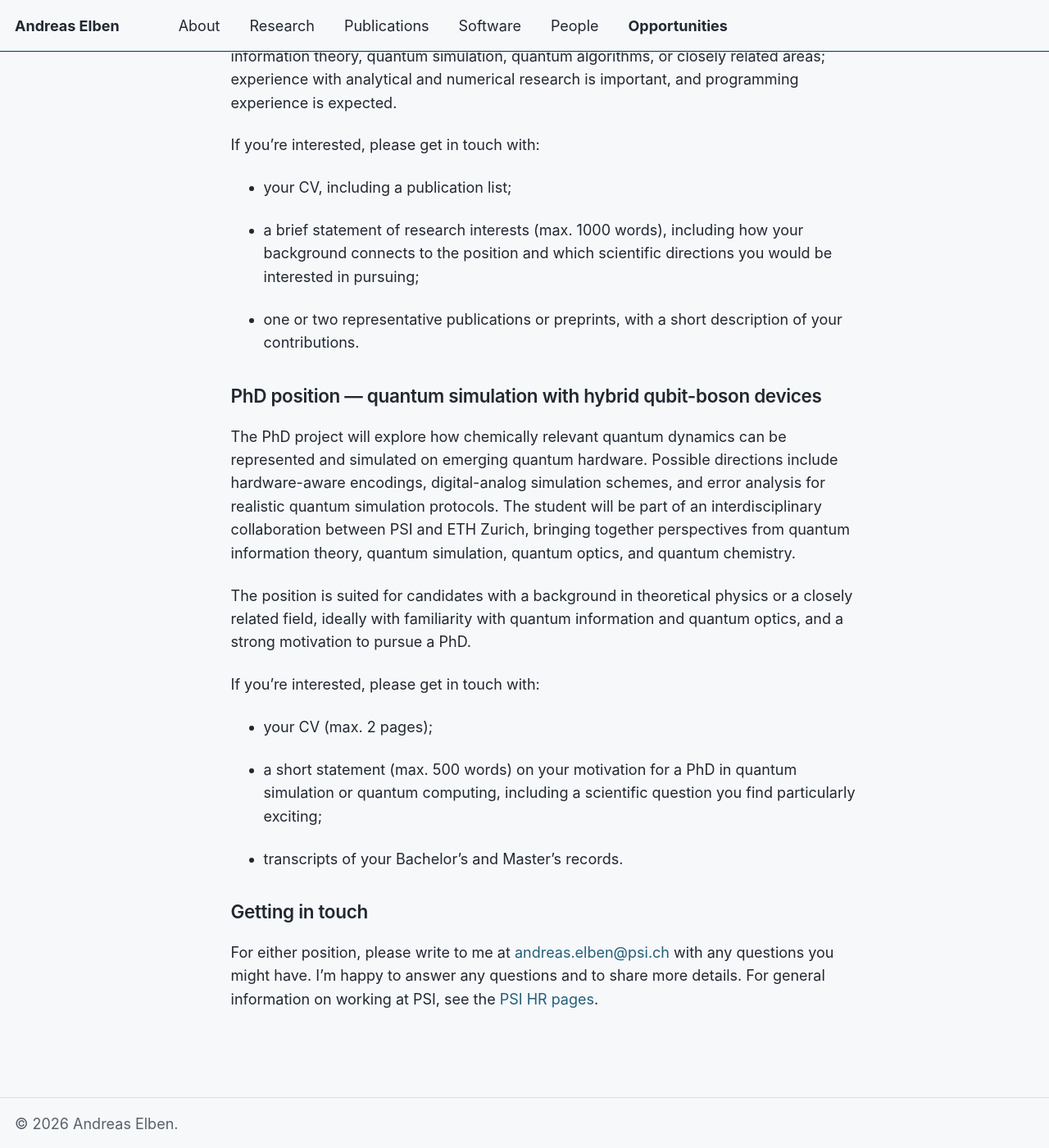
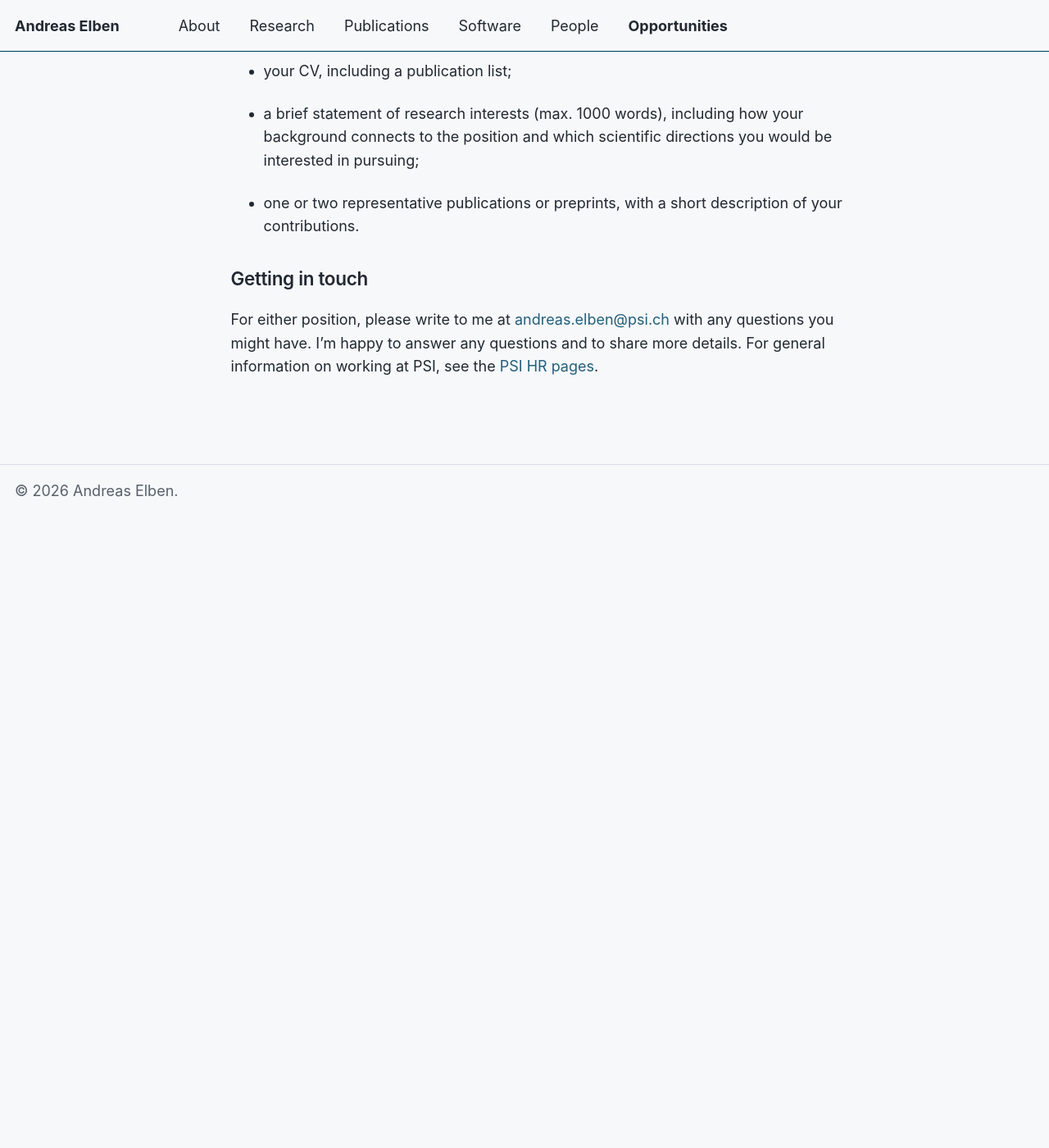
Before and after one commit to andreaselben/andreaselben.github.io, a Jekyll site: the page built from _pages/opportunities.md, in a window 1280 px wide and 1400 px high, scrolled down 720 px. Shown: the whole window at 82% size. Built offline with Jekyll 4.4.1, drawn with Linux system fonts in a browser that asks for light colours; a script bundle is joined from its source files by our own code; library files that are not in the unit come from our copies; after the commit the page ends 1350 px from its top, so only the background shows below that; some of the changed text lies outside the part shown.

Commit message:
Update opportunities.md

```diff
--- a/_pages/opportunities.md
+++ b/_pages/opportunities.md
@@ -3,10 +3,6 @@ title: Opportunities
 permalink: /opportunities/
 author_profile: false
 ---
-
-
-
-We will have two openings — a **postdoctoral researcher** and a **PhD student** — in quantum simulation and quantum information, with an intended start in fall 2026. Both sit at the interface of quantum information theory, many-body physics, quantum simulation, and quantum computing — translating ideas into protocols, algorithms, and collaborations with experimental partners at PSI and beyond.
 
 
 
@@ -34,29 +30,6 @@ If you're interested, please get in touch with:
 
 
 
-## PhD position — quantum simulation with hybrid qubit-boson devices
-
-
-
-The PhD project will explore how chemically relevant quantum dynamics can be represented and simulated on emerging quantum hardware. Possible directions include hardware-aware encodings, digital-analog simulation schemes, and error analysis for realistic quantum simulation protocols. The student will be part of an interdisciplinary collaboration between PSI and ETH Zurich, bringing together perspectives from quantum information theory, quantum simulation, quantum optics, and quantum chemistry.
-
-
-
-The position is suited for candidates with a background in theoretical physics or a closely related field, ideally with familiarity with quantum information and quantum optics, and a strong motivation to pursue a PhD.
-
-
-
-If you're interested, please get in touch with:
-
-
-
-- your CV (max. 2 pages);
-
-- a short statement (max. 500 words) on your motivation for a PhD in quantum simulation or quantum computing, including a scientific question you find particularly exciting;
-
-- transcripts of your Bachelor's and Master's records.
-
-
 
 ## Getting in touch
 
```
